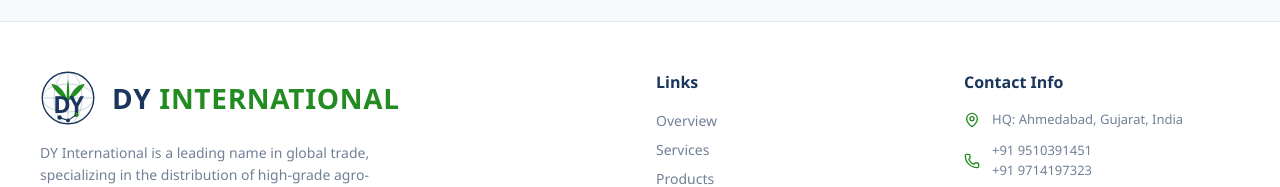
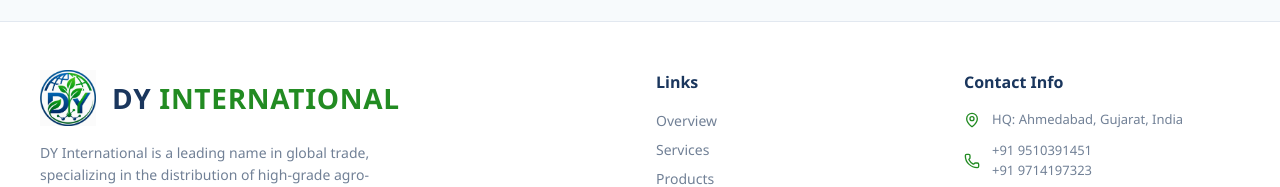
Before and after one commit to hy-1710/DYInternationall, a React (Vite) app: page / in a window 1280 px wide. Shown: the part 1998-2185 px from the top of the page. Built offline with nearby package versions, Linux system fonts and the light colour scheme.

Commit message:
change logo in footer

```diff
--- a/src/components/Layout.tsx
+++ b/src/components/Layout.tsx
@@ -89,13 +89,13 @@ export function Footer() {
       <div className="max-w-7xl mx-auto px-4 sm:px-10">
         <div className="grid grid-cols-1 md:grid-cols-4 gap-8 mb-10">
           <div className="col-span-1 md:col-span-2">
-            <div className="flex items-center gap-4 mb-4">
-              <BrandLogo className="w-14 h-14" />
-              <div className="font-serif font-[700] text-[24px] sm:text-[28px] uppercase tracking-wide">
-                <span className="text-primary">DY</span>{' '}
-                <span className="text-[#228b22]">INTERNATIONAL</span>
-              </div>
+           <div className="flex items-center gap-4 mb-4">
+            <img src="/logo.jpeg" alt="DY International" className="w-14 h-14 object-contain" />
+            <div className="font-serif font-[700] text-[24px] sm:text-[28px] uppercase tracking-wide">
+              <span className="text-primary">DY</span>{' '}
+              <span className="text-[#228b22]">INTERNATIONAL</span>
             </div>
+          </div>
             <p className="text-[14px] max-w-sm mb-6 leading-[1.6]">
               DY International is a leading name in global trade, specializing in the distribution of high-grade agro-fertilizers and industrial chemicals.
             </p>
```
